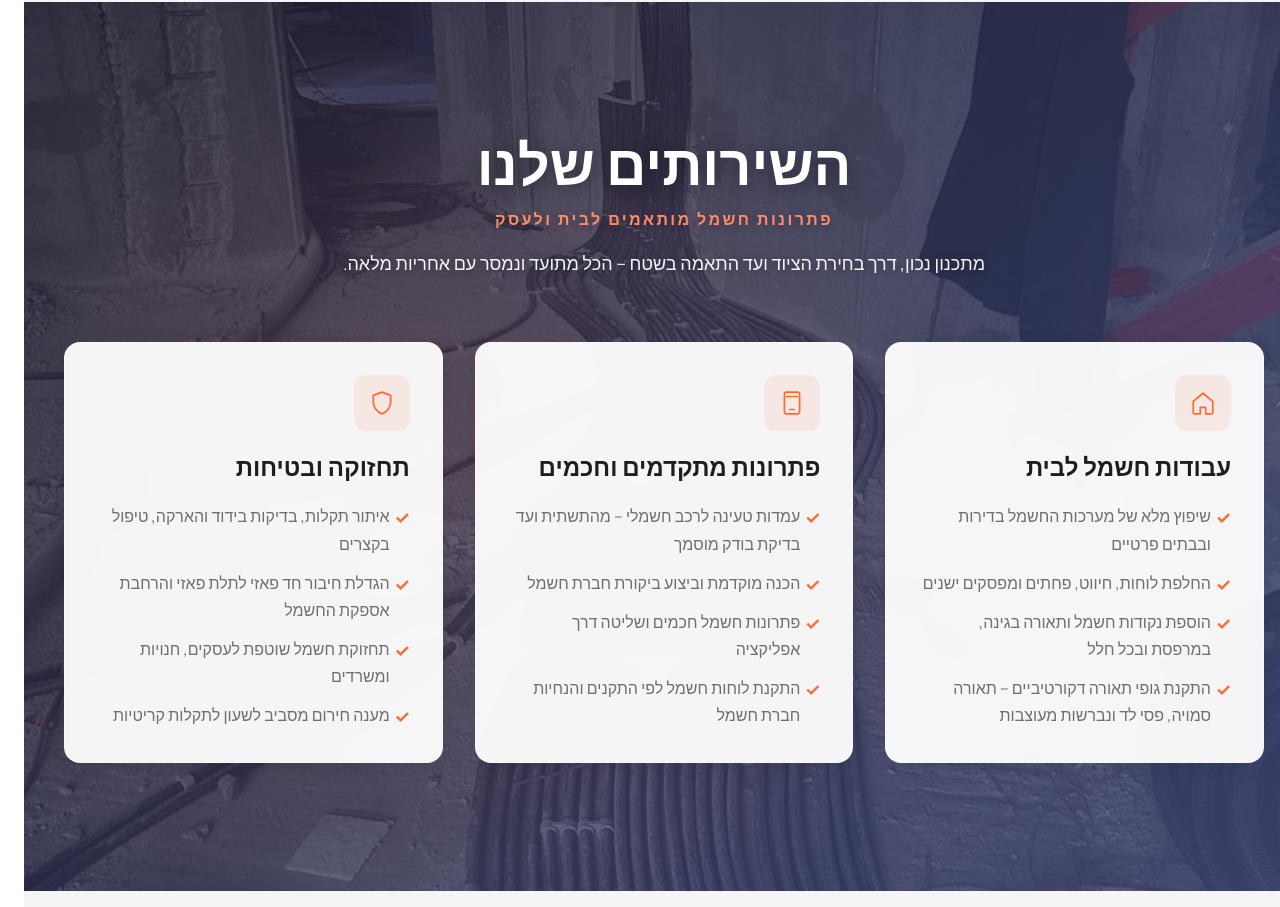
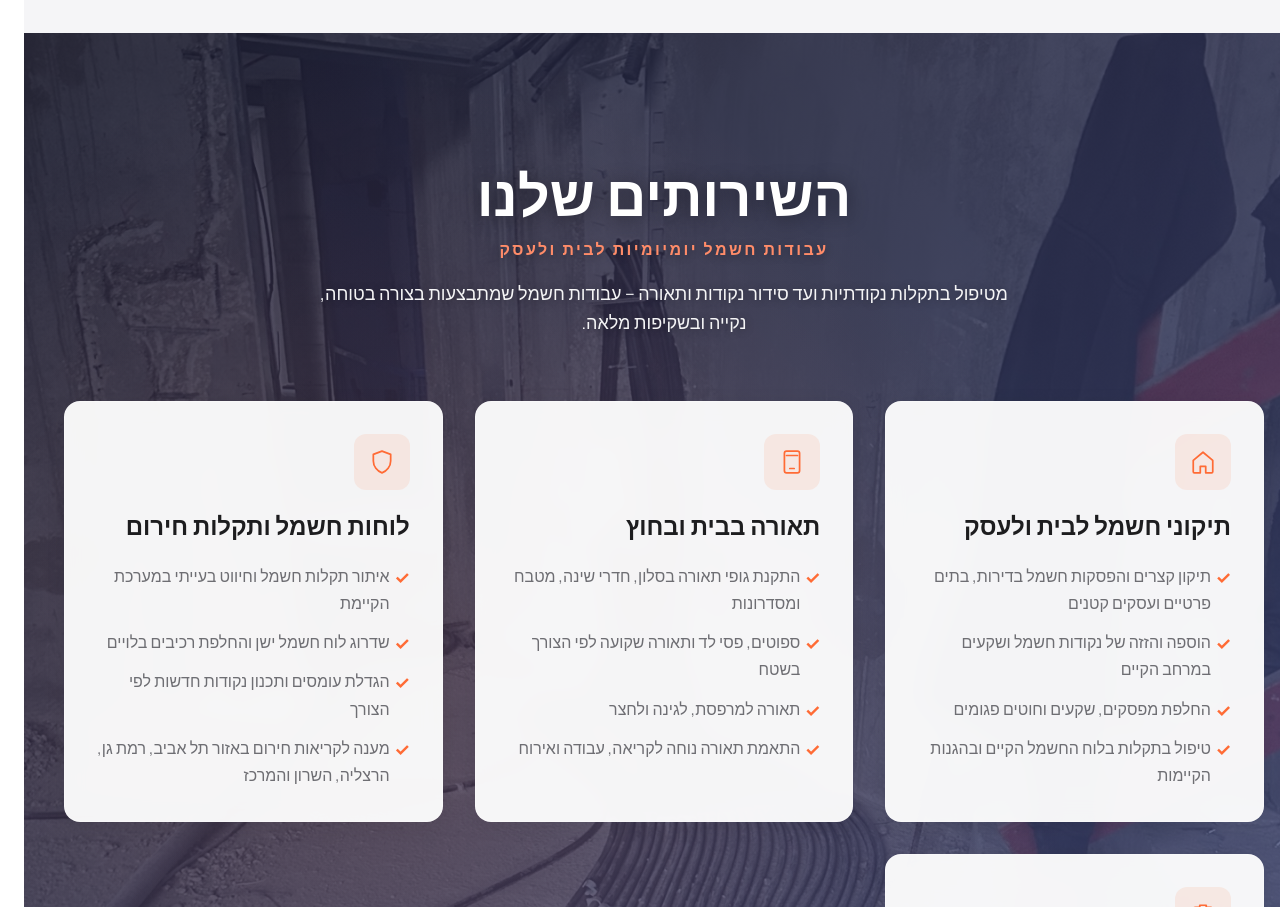
Before and after one commit to electricitycircuit/electricitycircuit.github.io, a website built with Vite: page index.html in a window 1280 px wide. Shown: the part 1893-2800 px from the top of the page. Built offline with nearby package versions, Linux system fonts and the light colour scheme.

Commit message:
Refocus copy on home repairs and update SEO

```diff
--- a/src/main.ts
+++ b/src/main.ts
@@ -26,19 +26,20 @@ type ContactChannel = {
 }
 
 const heroContent = {
-  badge: 'חשמלאי מוסמך והנדסאי חשמל',
+  badge: 'חשמלאי מוסמך לבית ולעסק',
   title: 'מעגל החשמל',
-  subtitle: 'פתרונות חשמל לבית ולעסק',
+  subtitle: 'תיקונים ועבודות חשמל לבית ולעסק',
   intro:
-    '״מהרגע הראשון ועד סיום הפרוייקט״ – משפט שמלווה אותי בכל עבודה. כל לקוח מקבל ליווי מקצועי ואישי, מתכנון ראשוני ועד מסירה מסודרת.',
+    'קצר, שקע שלא עובד או תאורה שצריך להחליף או להתקין? אני יניב כהן, חשמלאי מוסמך והנדסאי חשמל, מטפל בתקלות ועבודות חשמל בבתים ובעסקים באזור תל אביב, רמת גן, הרצליה, השרון והמרכז – בצורה בטוחה, נקייה ובשקיפות מלאה.',
   details:
-    'התקנת גופי תאורה, שקעים ולוחות חשמל היא רק התוצאה הסופית. הדרך כוללת תכנון נכון, התאמה בשטח וזמינות מלאה עד לתוצאה המדויקת שדמיינתם.',
-  promise: 'יחס אישי, שקיפות מלאה ומענה אמיתי – כל העבודות מבוצעות לפי התקן ובידי חשמלאי מוסמך בלבד.'
+    'לפני כל עבודה אני מסביר מה עושים ולמה, עובד לפי התקנים הרלוונטיים ומשאיר אחריי לוח, חיבורים ותאורה מסודרים.',
+  promise:
+    'המטרה היא שתדעו בדיוק מה קורה במערכת החשמל בבית או בעסק שלכם ותישארו עם ראש שקט.'
 }
 
 const storyParagraphs = [
-  'עבורי חשמל הוא הרבה מעבר לכבלים ולוחות. הוא הבטיחות של הבית, האסתטיקה של התאורה וההמשכיות של העסק.',
-  'אני מלווה כל תהליך עם שרטוטים מסודרים, דו״חות בדיקה ועמידה בלוחות זמנים – כדי שנוכל להוריד דאגה אחת מהרשימה שלכם, כולל תכנון והתקנה של עמדות טעינה לרכב חשמלי בבית, בחניה משותפת או בעסק.'
+  'מערכת החשמל בבית או בעסק היא בסיס לבטיחות, נוחות ושגרת היום‑יום.',
+  'בכל עבודה אני בודק את המצב הקיים, מסביר את האפשרויות ופועל לפי התקנים הרלוונטיים – עם דגש על בטיחות, סדר וניקיון בשטח.'
 ]
 
 const icons = {
@@ -85,33 +86,43 @@ const icons = {
 
 const serviceCategories: ServiceCategory[] = [
   {
-    title: 'עבודות חשמל לבית',
+    title: 'תיקוני חשמל לבית ולעסק',
     icon: icons.home,
     bullets: [
-      'שיפוץ מלא של מערכות החשמל בדירות ובבתים פרטיים',
-      'החלפת לוחות, חיווט, פחתים ומפסקים ישנים',
-      'הוספת נקודות חשמל ותאורה בגינה, במרפסת ובכל חלל',
-      'התקנת גופי תאורה דקורטיביים – תאורה סמויה, פסי לד ונברשות מעוצבות'
+      'תיקון קצרים והפסקות חשמל בדירות, בתים פרטיים ועסקים קטנים',
+      'הוספה והזזה של נקודות חשמל ושקעים במרחב הקיים',
+      'החלפת מפסקים, שקעים וחוטים פגומים',
+      'טיפול בתקלות בלוח החשמל הקיים ובהגנות הקיימות'
     ]
   },
   {
-    title: 'פתרונות מתקדמים וחכמים',
+    title: 'תאורה בבית ובחוץ',
     icon: icons.smart,
     bullets: [
-      'עמדות טעינה לרכב חשמלי – מהתשתית ועד בדיקת בודק מוסמך',
-      'הכנה מוקדמת וביצוע ביקורת חברת חשמל',
-      'פתרונות חשמל חכמים ושליטה דרך אפליקציה',
-      'התקנת לוחות חשמל לפי התקנים והנחיות חברת חשמל'
+      'התקנת גופי תאורה בסלון, חדרי שינה, מטבח ומסדרונות',
+      'ספוטים, פסי לד ותאורה שקועה לפי הצורך בשטח',
+      'תאורה למרפסת, לגינה ולחצר',
+      'התאמת תאורה נוחה לקריאה, עבודה ואירוח'
     ]
   },
   {
-    title: 'תחזוקה ובטיחות',
+    title: 'לוחות חשמל ותקלות חירום',
     icon: icons.shield,
     bullets: [
-      'איתור תקלות, בדיקות בידוד והארקה, טיפול בקצרים',
-      'הגדלת חיבור חד פאזי לתלת פאזי והרחבת אספקת החשמל',
-      'תחזוקת חשמל שוטפת לעסקים, חנויות ומשרדים',
-      'מענה חירום מסביב לשעון לתקלות קריטיות'
+      'איתור תקלות חשמל וחיווט בעייתי במערכת הקיימת',
+      'שדרוג לוח חשמל ישן והחלפת רכיבים בלויים',
+      'הגדלת עומסים ותכנון נקודות חדשות לפי הצורך',
+      'מענה לקריאות חירום באזור תל אביב, רמת גן, הרצליה, השרון והמרכז'
+    ]
+  },
+  {
+    title: 'עבודות גדולות ופרויקטים',
+    icon: icons.briefcase,
+    bullets: [
+      'עבודות חשמל בשיפוץ דירה או בית פרטי',
+      'תכנון וביצוע מערכות חשמל לעסקים, חנויות ומשרדים',
+      'שיתופי פעולה ותיאום מול אדריכלים, קבלנים ומפקחים',
+      'פתרונות חשמל מתקדמים, כולל מערכות חכמות ועמדות טעינה לרכב חשמלי'
     ]
   }
 ]
@@ -125,11 +136,11 @@ const businessHighlights = [
 ]
 
 const reasons = [
-  'הנדסאי חשמל מוסמך עם ניסיון רב בפרויקטים מורכבים ועבודות שירות',
-  'כל עבודה מבוצעת על ידי חשמלאי מוסמך בלבד ובתיעוד מלא',
-  'אמינות, שקיפות והצעת מחיר ברורה ללא הפתעות',
-  'עבודה נקייה, מסודרת ועמידה בזמנים בכל קנה מידה',
-  'אחריות מלאה ושירות אישי וזמין לכל שאלה ובקשה'
+  'הנדסאי חשמל וחשמלאי מוסמך עם ניסיון רב בעבודות חשמל בבתים, דירות ועסקים',
+  'כל עבודה מתוכננת ומבוצעת לפי התקנים הרלוונטיים ולפי מצב המערכת הקיימת',
+  'שקיפות מלאה והסבר ברור לפני שמתחילים – אתם יודעים מה עושים ולמה',
+  'עבודה נקייה ומסודרת, עם תשומת לב לבית, לעסק ולסדר של הלקוח',
+  'זמינות לתקלות וחירום במרכז, תל אביב והשרון'
 ]
 
 const contactChannels: ContactChannel[] = [
@@ -151,9 +162,9 @@ const contactChannels: ContactChannel[] = [
 ]
 
 const contactHighlights = [
-  'תגובה ראשונית באותו היום בימים א׳-ה׳ בין 08:00-20:00',
-  'מענה חירום 24/7 לתקלות וקצרים קריטיים',
-  'ניתן לשלוח תוכניות, תמונות וסרטונים מפורטים לתיאום מהיר'
+  'אפשר להתקשר או לשלוח הודעה – חוזרים אליכם בהקדם האפשרי',
+  'מענה גם לקריאות חירום לתקלות וקצרים קריטיים',
+  'ניתן לשלוח תוכניות, תמונות וסרטונים מפורטים לתיאור המצב בשטח'
 ]
 
 type GalleryItem =
@@ -206,7 +217,7 @@ const faqs = [
   {
     question: 'מה זמני התגובה לפרויקטים ותקלות חירום?',
     answer:
-      'מענה טלפוני ניתן בכל יום בין 08:00–20:00, ותקלות חירום מטופלות באזורי המרכז, תל אביב והשרון.'
+      'ניתן לפנות בטלפון או בהודעה, ותקלות חירום מטופלות באזורי המרכז, תל אביב והשרון לפי זמינות ולפי אופי התקלה.'
   },
   {
     question: 'האם ניתן לקבל דוחות בדיקה ואישורי חברת חשמל?',
@@ -280,11 +291,11 @@ app.innerHTML = `
     <section class="section story" id="about">
       <div class="section-head">
         <h2>על הדרך שלי</h2>
-        <p class="eyebrow">ליווי אישי עד למסירה מושלמת</p>
+        <p class="eyebrow">בטיחות, עבודה נקייה ושקיפות מלאה</p>
         <p class="section-desc">${heroContent.promise}</p>
       </div>
       <div class="story-content">
-        <img src="/images/yaniv-working-on-a-canal.jpeg" alt="יניב כהן בעבודה" class="story-image" loading="lazy" />
+        <img src="/images/yaniv-working-on-store-lighting.jpg" alt="יניב כהן בעבודה על תאורה בחנות" class="story-image" loading="lazy" />
         <div class="rich-text">
           ${storyParagraphs.map((paragraph) => `<p>${paragraph}</p>`).join('')}
           <p><strong>${heroContent.details}</strong></p>
@@ -295,8 +306,8 @@ app.innerHTML = `
     <section class="section services section-bg" id="services" data-bg-image="/images/wiring-work.jpg">
       <div class="section-head">
         <h2>השירותים שלנו</h2>
-        <p class="eyebrow">פתרונות חשמל מותאמים לבית ולעסק</p>
-        <p class="section-desc">מתכנון נכון, דרך בחירת הציוד ועד התאמה בשטח – הכל מתועד ונמסר עם אחריות מלאה.</p>
+        <p class="eyebrow">עבודות חשמל יומיומיות לבית ולעסק</p>
+        <p class="section-desc">מטיפול בתקלות נקודתיות ועד סידור נקודות ותאורה – עבודות חשמל שמתבצעות בצורה בטוחה, נקייה ובשקיפות מלאה.</p>
       </div>
       <div class="services-grid">
         ${serviceCategories
@@ -331,8 +342,8 @@ app.innerHTML = `
     <section class="section reasons section-bg" id="reasons" data-bg-image="/images/store-lighting-in-progress.jpg">
       <div class="section-head">
         <h2>למה לבחור בנו</h2>
-        <p class="eyebrow">מעגל החשמל – סטנדרט של דיוק ואמינות</p>
-        <p class="section-desc">כל עבודה מבוצעת על ידי חשמלאי מוסמך בלבד, עם תיעוד מלא, אחריות ואמינות ללא פשרות.</p>
+        <p class="eyebrow">בטיחות, עבודה נקייה, שקיפות מלאה ועמידה בתקנים</p>
+        <p class="section-desc">לפני כל תיקון או עבודה אנחנו מסבירים מה עושים ולמה, פועלים לפי התקנים הרלוונטיים ומשאירים אחרינו מערכת חשמל מסודרת וללא הפתעות.</p>
       </div>
       <div class="card reasons-card">
         <ul class="services-list">
```
Also changed, not shown: index.html (+4 -4 lines).
